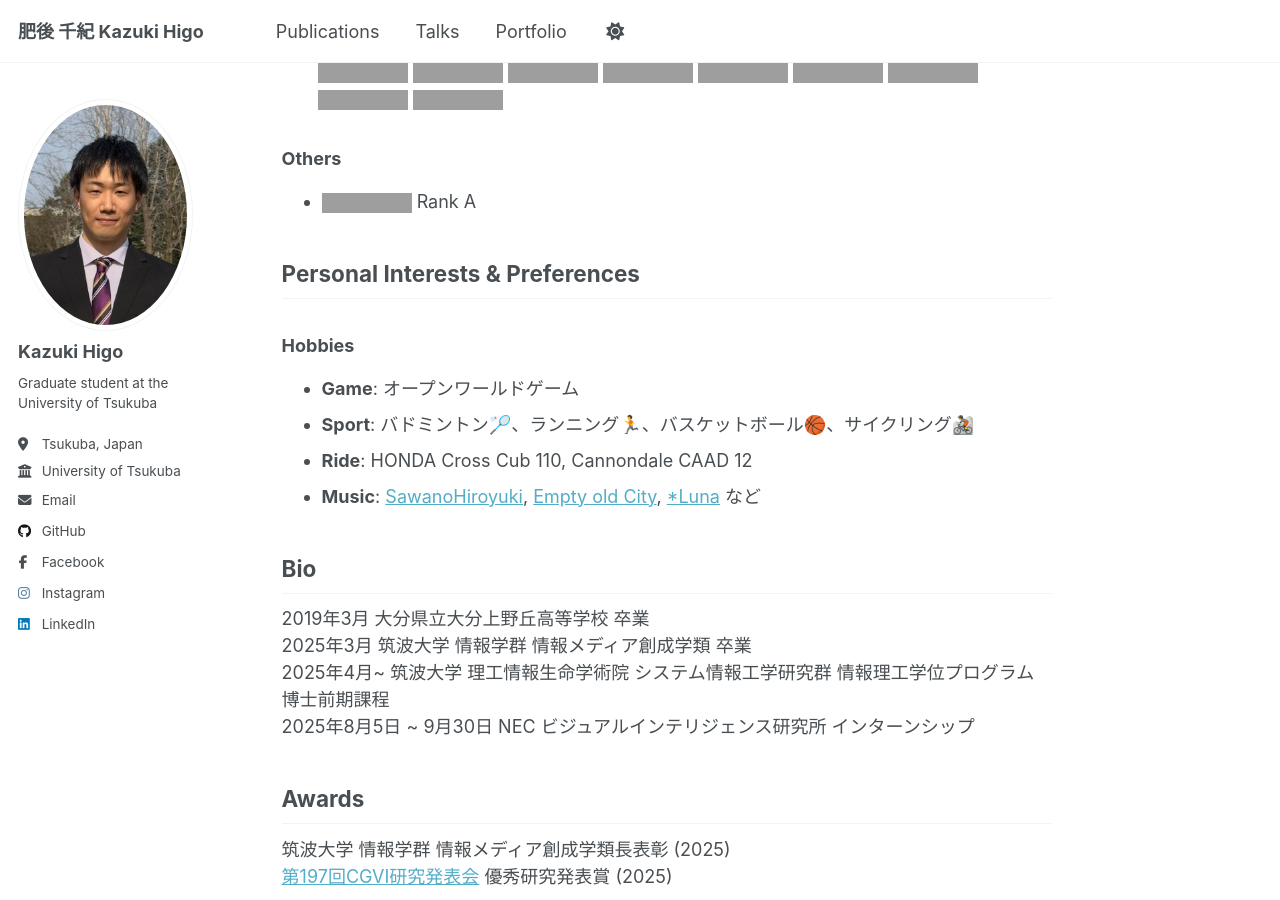
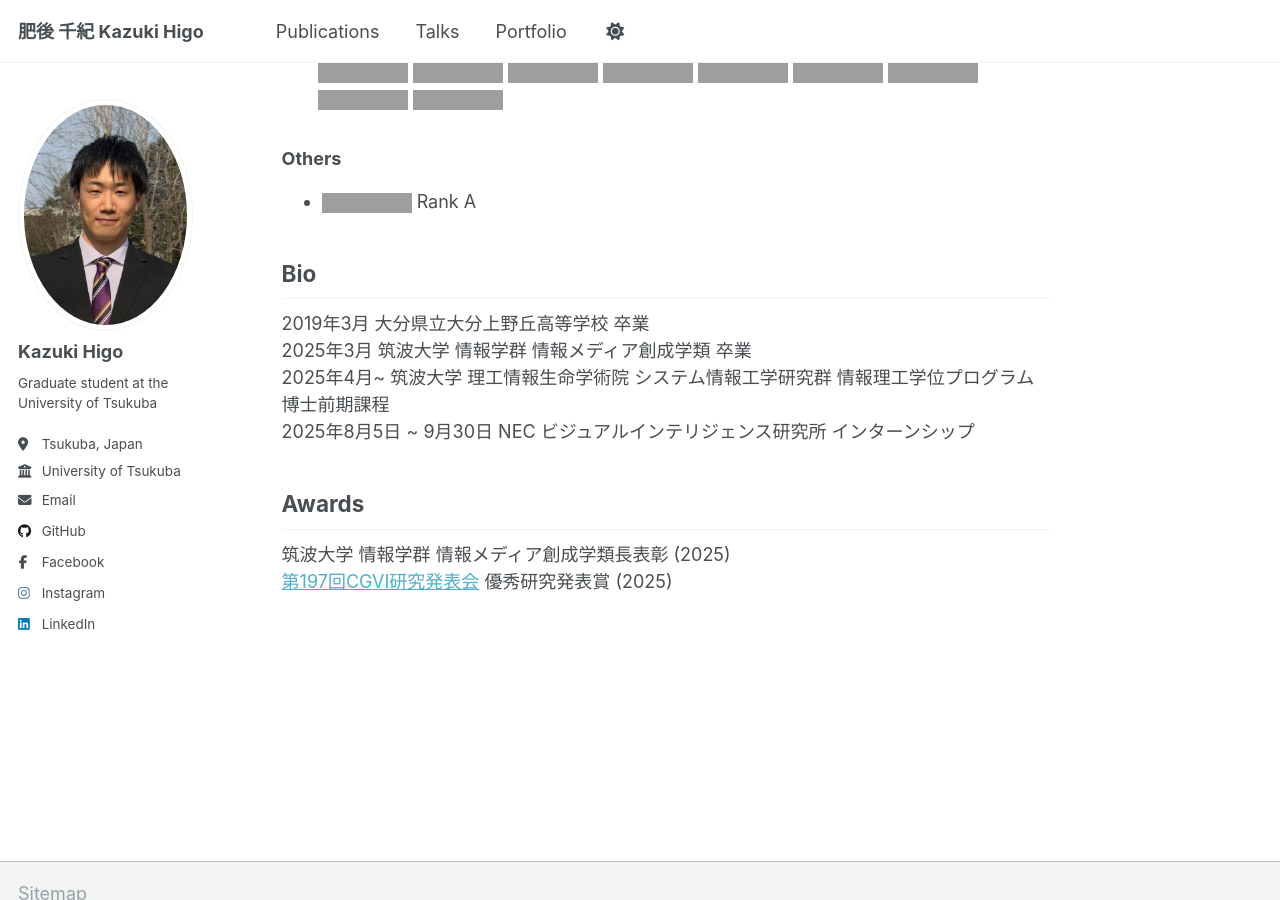
Before and after one commit to millennium-nova/millennium-nova.github.io, a Jekyll site: the page built from _pages/about.md, in a window 1280 px wide and 900 px high, scrolled down 1190 px, cut to the strip 0-900 px from the top of the window. Built offline with Jekyll 4.4.1, drawn with Linux system fonts in a browser that asks for light colours; grey boxes are pictures that could not be loaded.

Commit message:
edit about.md

```diff
--- a/_pages/about.md
+++ b/_pages/about.md
@@ -87,13 +87,13 @@ A Study of Image Synthesis and Editing Using Deep Learning
 
 - ![Paiza](https://img.shields.io/badge/Paiza-5BC2DE?style=flat-square&logo=paiza&logoColor=white) Rank A
 
-## Personal Interests & Preferences
+<!-- ## Personal Interests & Preferences
 
 ### Hobbies
 - **Game**: オープンワールドゲーム
 - **Sport**: バドミントン🏸、ランニング🏃、バスケットボール🏀、サイクリング🚵
 - **Ride**: HONDA Cross Cub 110, Cannondale CAAD 12
-- **Music**: [SawanoHiroyuki](https://www.sawanohiroyuki.com/), [Empty old City](https://kamitsubaki.jp/artist/empty-old-city/), [*Luna](https://www.ast-luna.com/) など
+- **Music**: [SawanoHiroyuki](https://www.sawanohiroyuki.com/), [Empty old City](https://kamitsubaki.jp/artist/empty-old-city/), [*Luna](https://www.ast-luna.com/) など -->
 
 ## Bio
 2019年3月  大分県立大分上野丘高等学校 卒業
```
